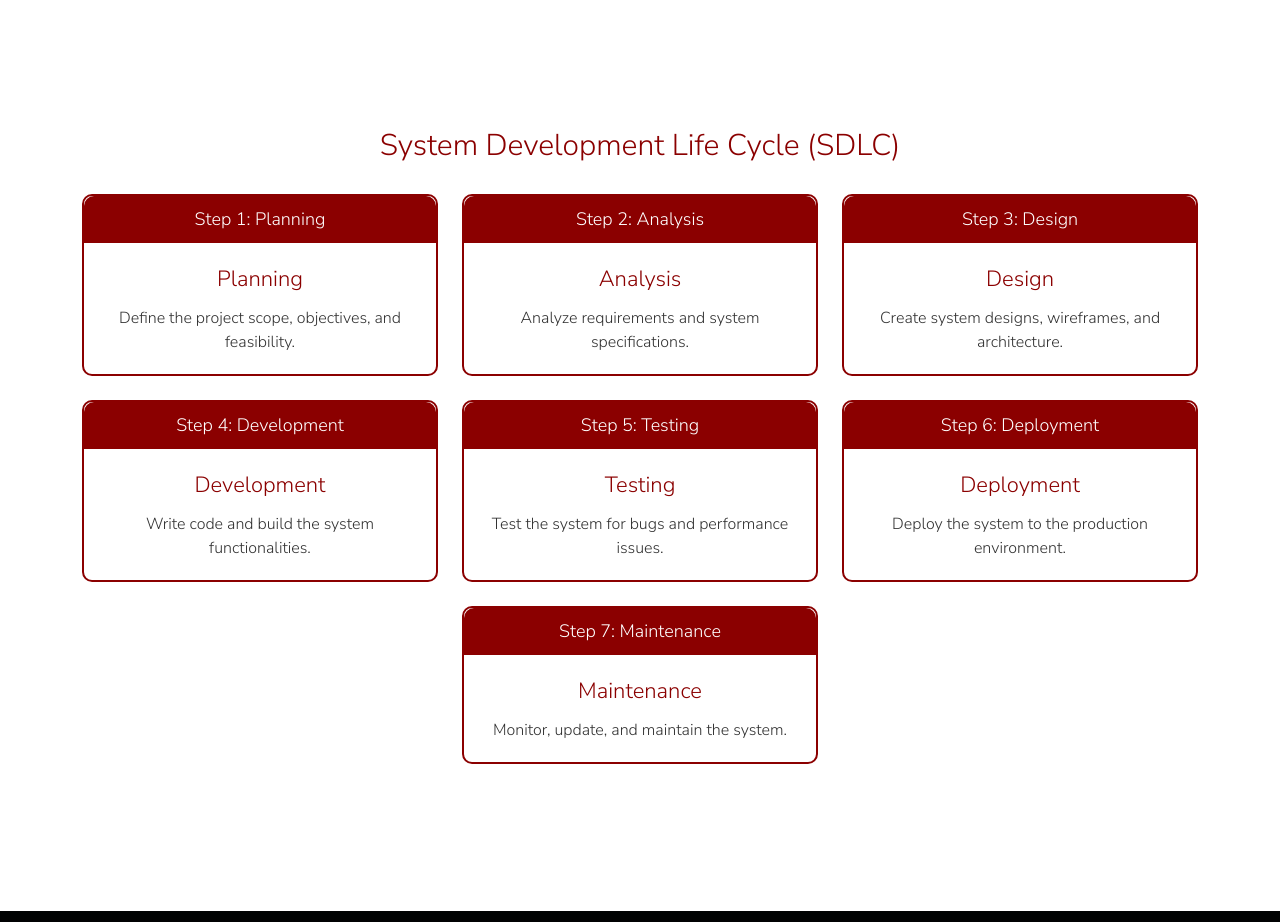
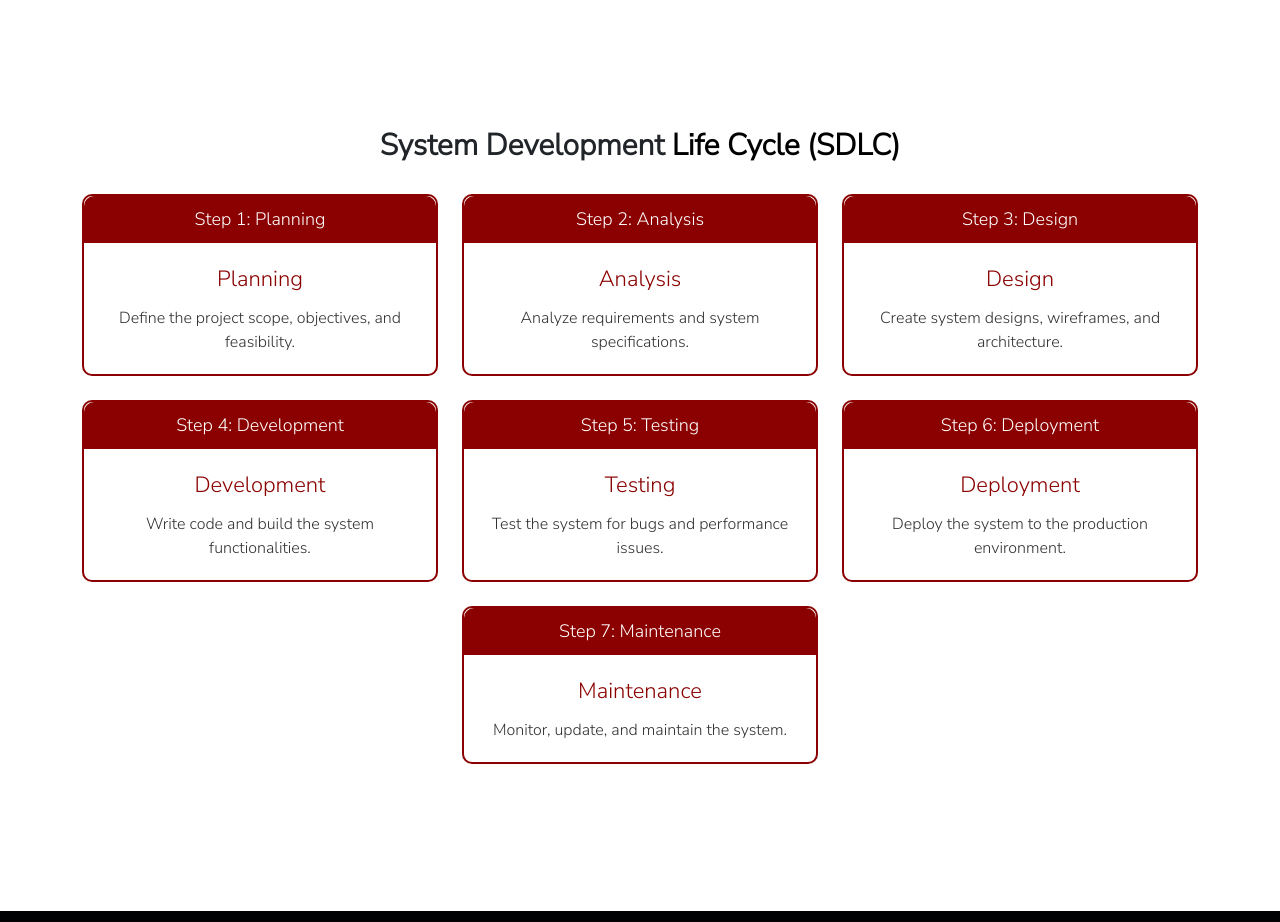
Before and after one commit to fasik1377/santsai-website, a React (Create React App) app: page / in a window 1280 px wide. Shown: the part 2360-3282 px from the top of the page. Built offline with nearby package versions, Linux system fonts and the light colour scheme.

Commit message:
font is updated

```diff
--- a/src/pages/Home.jsx
+++ b/src/pages/Home.jsx
@@ -324,7 +324,10 @@ const Home = () => {
 </div>
 </section>
 <section class="sdlc-section">
-    <h1 class="sdlc-title">System Development Life Cycle (SDLC)</h1>
+    <h1 class="sdlc-title">
+        <b>
+          System Development <span style={{color:'black'}}>Life Cycle (SDLC)</span>
+        </b></h1>
     <div class="container">
       <div class="row g-4">
         <div class="col-md-4">
--- a/src/scss/component.scss
+++ b/src/scss/component.scss
@@ -2354,7 +2354,7 @@ body.night .land {
 	    }
 
 	    .sdlc-title {
-	    	color: #8B0000;
+	    	//color: #8B0000;
 	    	margin-bottom: 30px;
 			font-size: 30px;
 	    }
```
